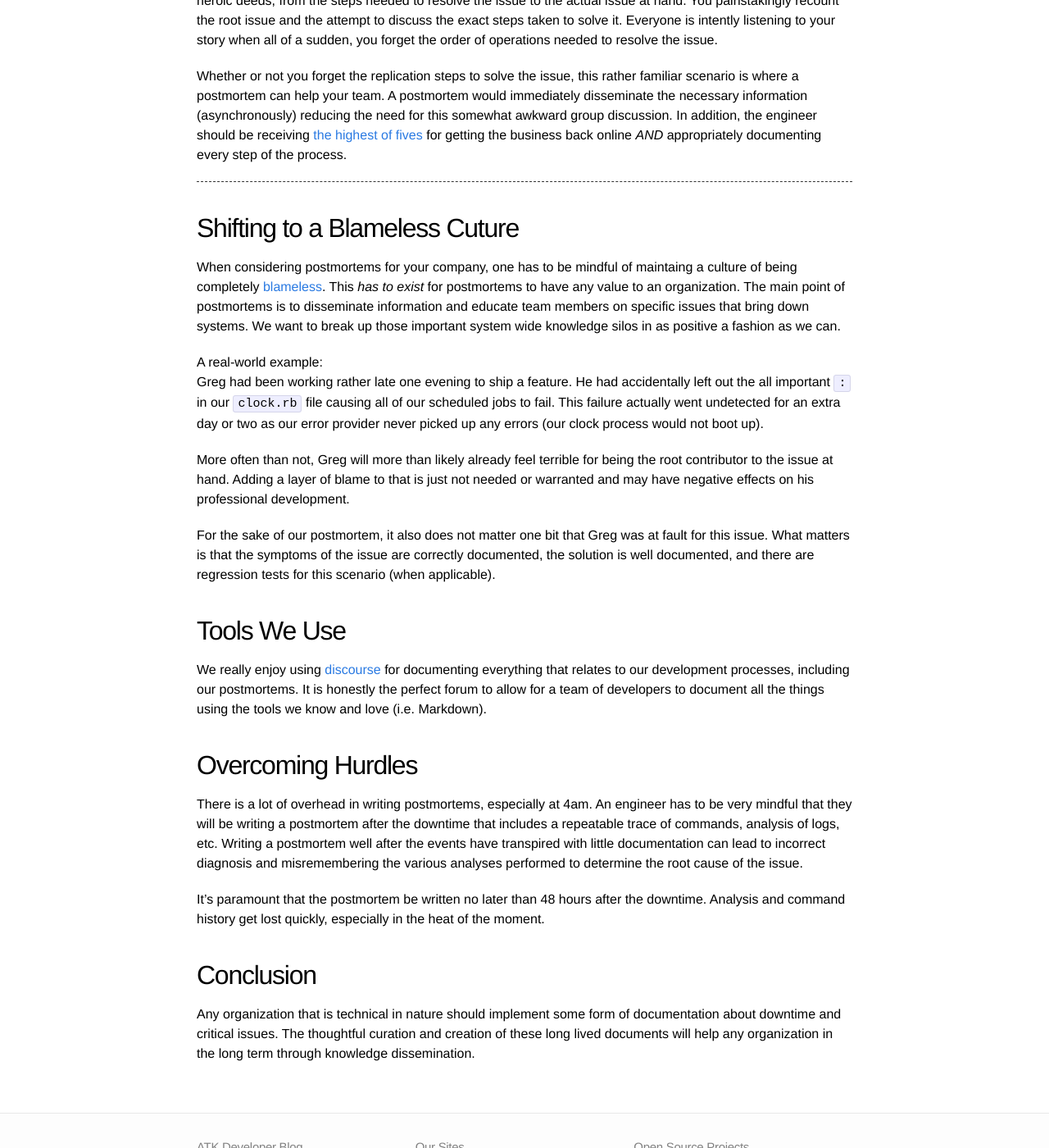
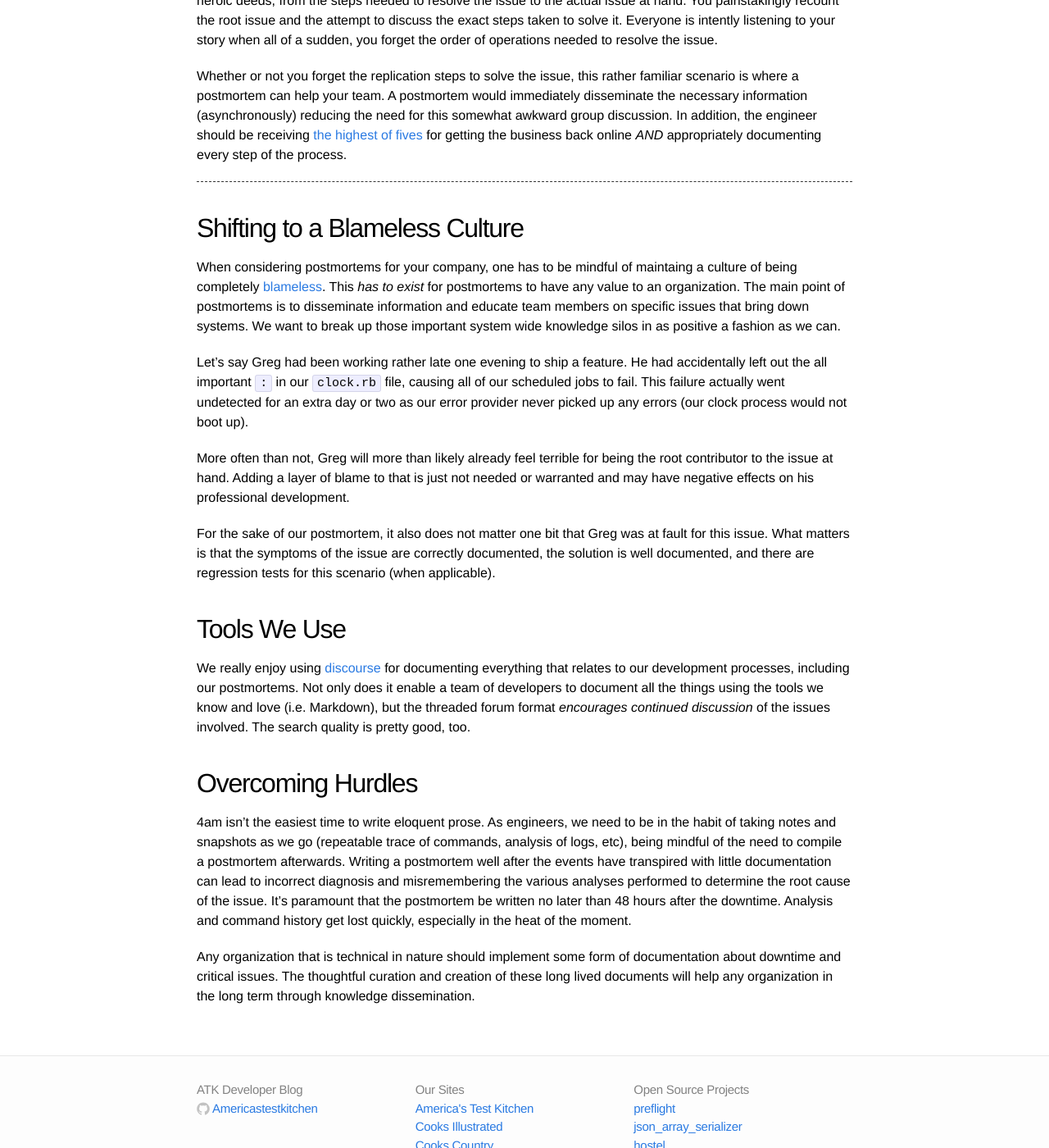
Before and after one commit to Americastestkitchen/Americastestkitchen.github.io, a Jekyll site: the page built from _posts/2015-05-12-the-value-of-postmortems.markdown, in a window 1280 px wide and 1400 px high, scrolled down 279 px. Shown: the whole window at 82% size. Built offline with Jekyll 4.4.1, drawn with Linux system fonts in a browser that asks for light colours.

Commit message:
Update 2015-05-12-the-value-of-postmortems.markdown

```diff
--- a/_posts/2015-05-12-the-value-of-postmortems.markdown
+++ b/_posts/2015-05-12-the-value-of-postmortems.markdown
@@ -27,7 +27,7 @@ step of the process.
 
 ---
 
-## Shifting to a Blameless Cuture
+## Shifting to a Blameless Culture
 When considering postmortems for your company, one has to be mindful of
 maintaing a culture of being completely [blameless](https://codeascraft.com/2012/05/22/blameless-postmortems/).
 This _has to exist_ for postmortems to have any value to an organization.
@@ -35,9 +35,8 @@ The main point of postmortems is to disseminate information and educate team
 members on specific issues that bring down systems. We want to break up those
 important system wide knowledge silos in as positive a fashion as we can.
 
-A real-world example:
-Greg had been working rather late one evening to ship a feature. He had
-accidentally left out the all important `:` in our `clock.rb` file causing all
+Let's say Greg had been working rather late one evening to ship a feature. He had
+accidentally left out the all important `:` in our `clock.rb` file, causing all
 of our scheduled jobs to fail. This failure actually went undetected for an
 extra day or two as our error provider never picked up any errors (our clock
 process would not boot up).
@@ -55,24 +54,22 @@ tests for this scenario (when applicable).
 ## Tools We Use
 We really enjoy using [discourse](https://github.com/discourse/discourse) for
 documenting everything that relates to our development processes, including
-our postmortems. It is honestly the perfect forum to allow for a team of
+our postmortems. Not only does it enable a team of
 developers to document all the things using the tools we know and love
-(i.e. Markdown).
+(i.e. Markdown), but the threaded forum format _encourages continued discussion_
+of the issues involved. The search quality is pretty good, too.
 
 ## Overcoming Hurdles
-There is a lot of overhead in writing postmortems, especially at 4am. An
-engineer has to be very mindful that they will be writing a postmortem after
-the downtime that includes a repeatable trace of commands,
-analysis of logs, etc. Writing a postmortem well after the events have
+4am isn't the easiest time to write eloquent prose. As engineers, we need to be in
+the habit of taking notes and snapshots as we go (repeatable trace of commands,
+analysis of logs, etc), being mindful of the need to compile a postmortem afterwards.
+Writing a postmortem well after the events have
 transpired with little documentation can lead to incorrect diagnosis and
 misremembering the various analyses performed to determine the root cause of the
-issue.
-
-It's paramount that the postmortem be written no later than 48 hours after the
+issue.  It's paramount that the postmortem be written no later than 48 hours after the
 downtime. Analysis and command history get lost quickly, especially in the heat
 of the moment.
 
-## Conclusion
 Any organization that is technical in nature should implement some form of
 documentation about downtime and critical issues. The thoughtful curation and
 creation of these long lived documents will help any organization in the long
```
